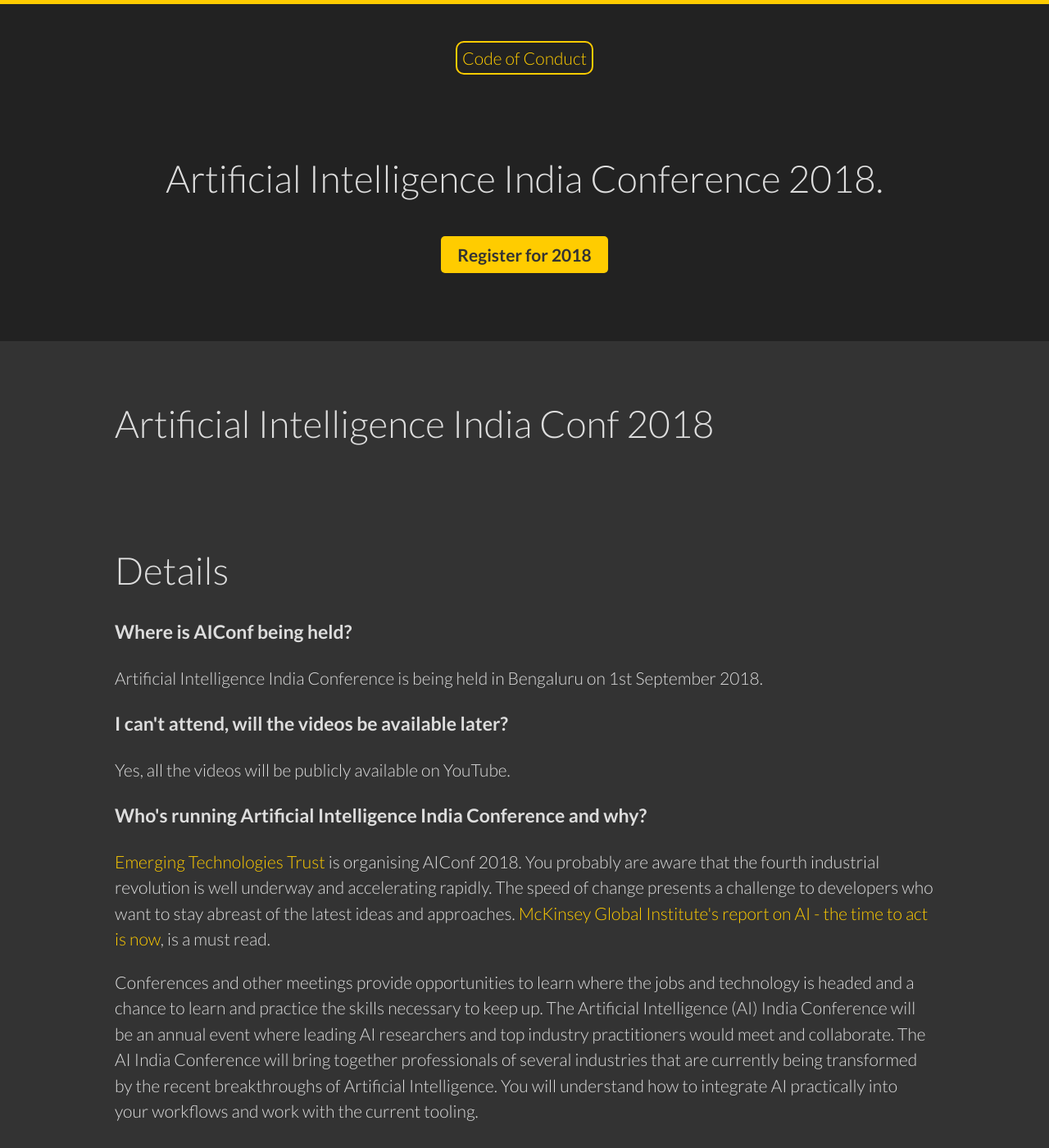
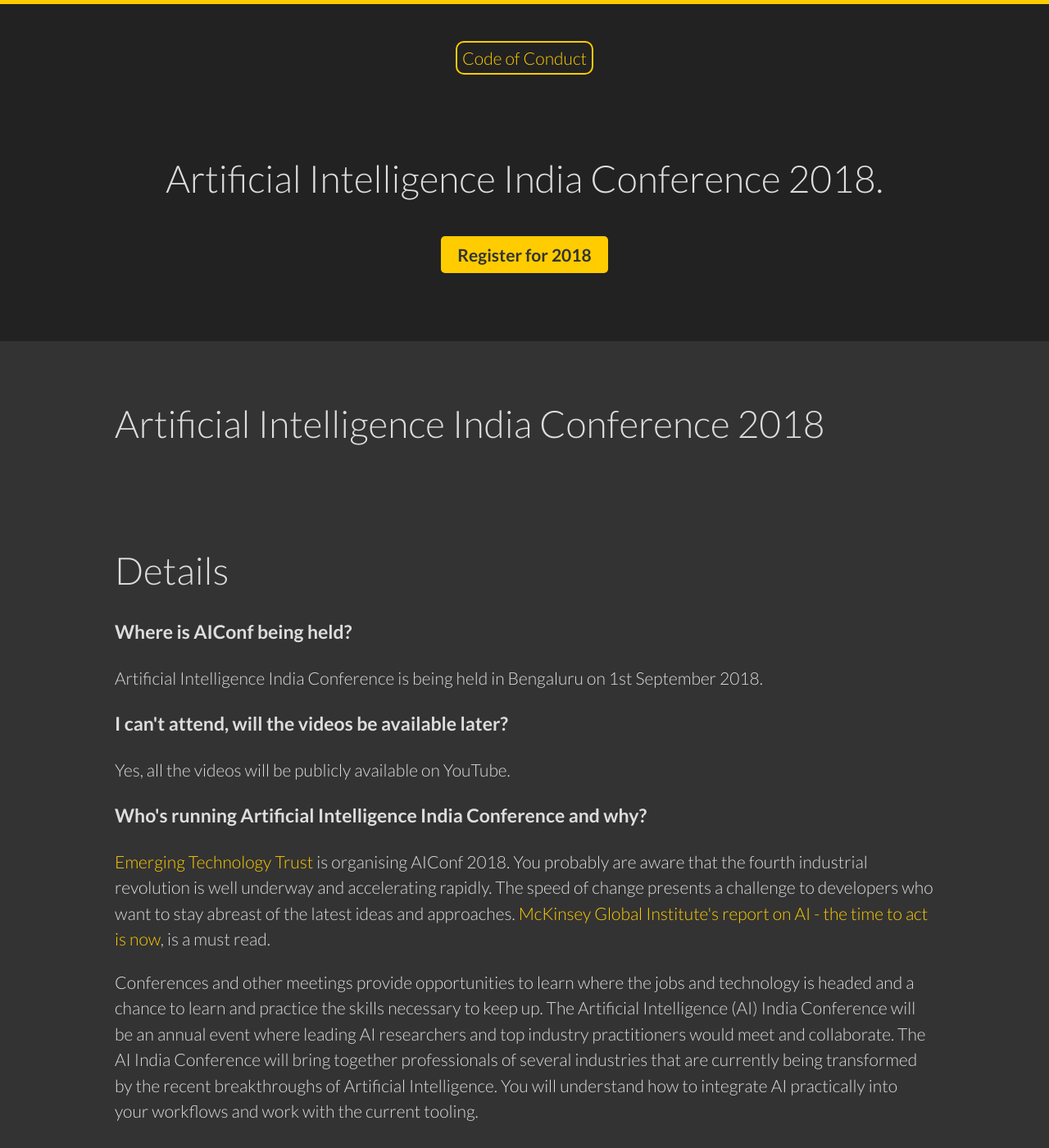
Before and after one commit to aiindiaonline/aiindiaonline.github.io, a Jekyll site: the page built from index.html, in a window 1280 px wide and 1400 px high. Shown: the whole window at 82% size. Built offline with Jekyll 4.4.1, drawn with Linux system fonts in a browser that asks for light colours; nearby versions of some CDN libraries; comment, search, counter and statistics services are not loaded.

Commit message:
Update index.html

```diff
--- a/index.html
+++ b/index.html
@@ -5,7 +5,7 @@
 
 <section>
   <div class="container">
-    <h2>Artificial Intelligence India Conf 2018</h2>
+    <h2>Artificial Intelligence India Conference 2018</h2>
   </div>
 </section>
 
@@ -19,7 +19,7 @@
     <h3>I can't attend, will the videos be available later?</h3>
     <p>Yes, all the videos will be publicly available on YouTube.</p>
     <h3>Who's running Artificial Intelligence India Conference and why?</h3>
-    <p><a target="_blank" href="https://twitter.com/ETT_INDIA">Emerging Technologies Trust </a> is organising AIConf 2018. You probably are aware that the fourth industrial revolution is well underway and accelerating rapidly. The speed of change presents a challenge to developers who want to stay abreast of the latest ideas and approaches. <a href="https://www.mckinsey.com/industries/advanced-electronics/our-insights/artificial-intelligence-the-time-to-act-is-now"> McKinsey Global Institute's report on AI - the time to act is now</a>, is a must read.</p>
+    <p><a target="_blank" href="https://twitter.com/ETT_INDIA">Emerging Technology Trust </a> is organising AIConf 2018. You probably are aware that the fourth industrial revolution is well underway and accelerating rapidly. The speed of change presents a challenge to developers who want to stay abreast of the latest ideas and approaches. <a href="https://www.mckinsey.com/industries/advanced-electronics/our-insights/artificial-intelligence-the-time-to-act-is-now"> McKinsey Global Institute's report on AI - the time to act is now</a>, is a must read.</p>
     <p>Conferences and other meetings provide opportunities to learn where the jobs and technology is headed and a chance to learn and practice the skills necessary to keep up. The Artificial Intelligence (AI) India Conference will be an annual event where leading AI researchers and top industry practitioners would meet and collaborate. The AI India Conference will bring together professionals of several industries that are currently being transformed by the recent breakthroughs of Artificial Intelligence. You will understand how to integrate AI practically into your workflows and work with the current tooling.</p>
     <p>Executives don’t need (or want) a lesson in computer science, they want to know how this AI technology can be used as a tool to help them achieve their business goals.
     </p>
```
